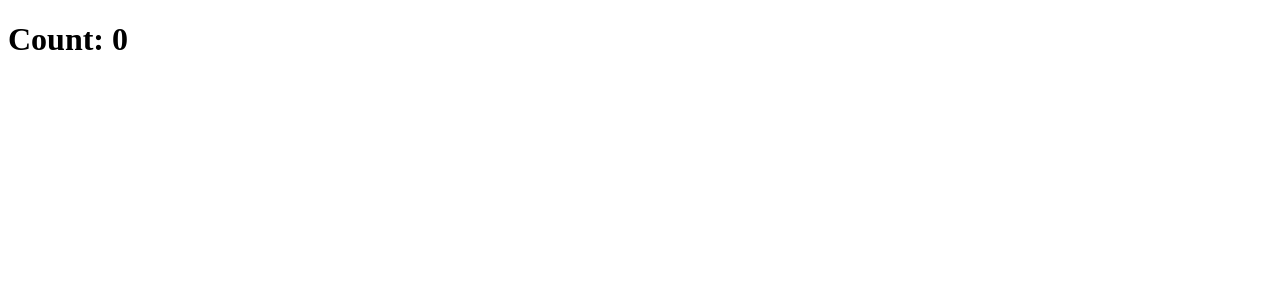
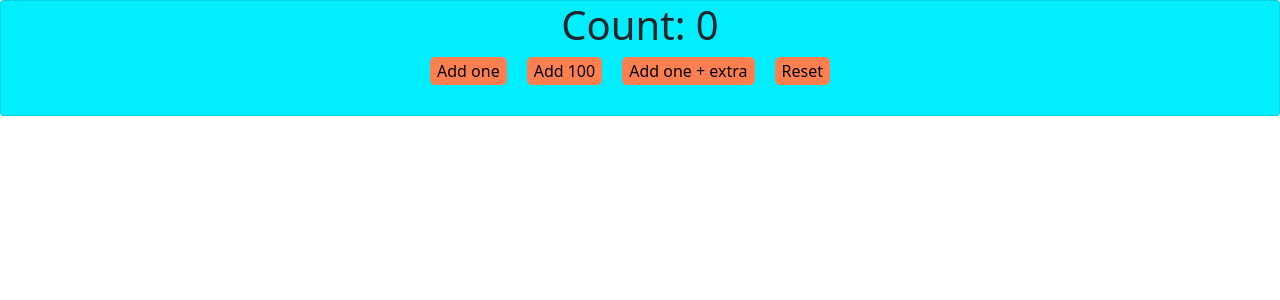
Before and after one commit to mate-academy/react_counter, a React (Create React App) app: page / in a window 1280 px wide. Shown: the top 300 px of the page. Built offline with nearby package versions, Linux system fonts and the light colour scheme; the HTML template or start-up script is replaced by a standard one.

Commit message:
done task

```diff
--- a/public/index.html
+++ b/public/index.html
@@ -3,6 +3,12 @@
   <head>
     <meta charset="utf-8" />
     <meta name="viewport" content="width=device-width, initial-scale=1" />
+    <link
+      href="https://cdn.jsdelivr.net/npm/bootstrap@5.0.2/dist/css/bootstrap.min.css"
+      rel="stylesheet"
+      integrity="sha384-EVSTQN3/azprG1Anm3QDgpJLIm9Nao0Yz1ztcQTwFspd3yD65VohhpuuCOmLASjC"
+      crossorigin="anonymous"
+    >
     <title>React App</title>
   </head>
   <body>
--- a/src/App.scss
+++ b/src/App.scss
@@ -1 +1,23 @@
-// styles go here
+.card {
+  padding-bottom: 30px;
+  display: flex;
+  flex-direction: column;
+  justify-content: center;
+  align-items: center;
+
+  background-color: rgb(0, 238, 255);
+}
+
+.card-button {
+  margin-right: 20px;
+  background-color: coral;
+  border: 1px solid coral;
+  border-radius: 5px;
+  cursor: pointer;
+  transition: transform 0.1s ease;
+
+  &:active {
+    transform: translateY(-2px);
+    box-shadow: 2px 2px 2px 1px rgb(163, 127, 113);
+  }
+}
--- a/src/App.tsx
+++ b/src/App.tsx
@@ -1,16 +1,85 @@
 import React from 'react';
 import './App.scss';
 
-class App extends React.Component {
-  addOne = () => {};
+type State = {
+  initial: number;
+};
 
-  add100 = () => {};
+class App extends React.Component<{}, State> {
+  state = {
+    initial: 0,
+  };
 
-  increase = () => {};
+  addOne = () => {
+    this.setState((prevState) => ({
+      initial: prevState.initial + 1,
+    }));
+  };
+
+  add100 = () => {
+    this.setState((prevState) => ({
+      initial: prevState.initial + 100,
+    }));
+  };
+
+  increase = () => {
+    if (this.state.initial % 5 === 0) {
+      this.add100();
+      this.addOne();
+    } else {
+      this.addOne();
+    }
+  };
+
+  reset = () => {
+    this.setState({ initial: 0 });
+  };
 
   render() {
     return (
-      <h1>Count: 0</h1>
+      <div>
+        <div className="card">
+          <h1>
+            Count:
+            {' '}
+            {this.state.initial}
+          </h1>
+
+          <div>
+            <button
+              type="button"
+              onClick={this.addOne}
+              className="card-button"
+            >
+              Add one
+            </button>
+
+            <button
+              type="button"
+              onClick={this.add100}
+              className="card-button"
+            >
+              Add 100
+            </button>
+
+            <button
+              type="button"
+              onClick={this.increase}
+              className="card-button"
+            >
+              Add one + extra
+            </button>
+
+            <button
+              type="button"
+              onClick={this.reset}
+              className="card-button"
+            >
+              Reset
+            </button>
+          </div>
+        </div>
+      </div>
     );
   }
 }
```
Also changed, not shown: 1 other file (tests, documents, lock files or other folders).
